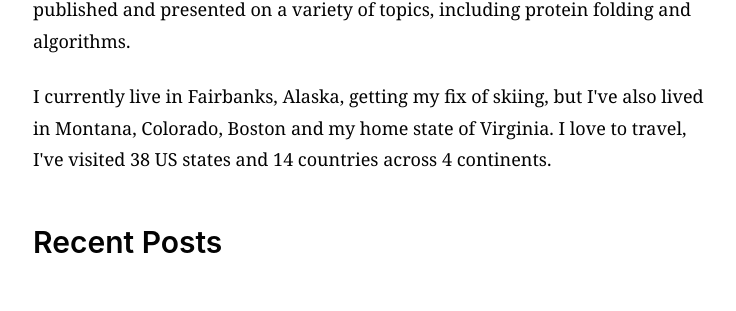
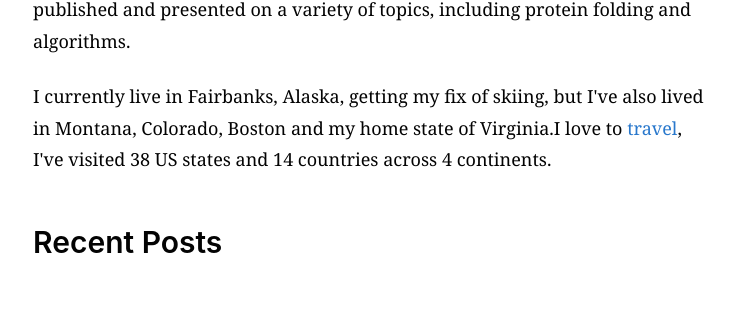
Before and after one commit to armcknight/mcknight.io, a Jekyll site: the page built from index.html, in a window 1280 px wide. Shown: the part 410-721 px from the top of the page, without its empty margins (271-1007 px from the left). Built offline with Jekyll 4.4.1, drawn with Linux system fonts in a browser that asks for light colours.

Commit message:
link to travel site from home page

```diff
--- /dev/null
+++ b/_plugins/travel_data.rb
@@ -0,0 +1,27 @@
+# frozen_string_literal: true
+
+# Makes the travel data readable from the main site, as `site.data.travel`.
+#
+# The data belongs to the site that owns it, travel/_data/travel.yml, and this
+# site excludes that whole directory so the two never build into each other.
+# That exclusion also hides the file from Jekyll's own data loading, which is
+# why this exists: the home page counts states and countries from the same file
+# the globe is drawn from, rather than from a copy that would quietly go stale
+# the first time a place is added.
+#
+# Read after Jekyll's own pass, so nothing it loaded is overwritten, and guarded
+# so the site still builds if the travel directory is ever absent.
+
+require 'yaml'
+
+Jekyll::Hooks.register :site, :post_read do |site|
+  path = File.join(site.source, 'travel', '_data', 'travel.yml')
+  next unless File.exist?(path)
+
+  begin
+    site.data['travel'] = YAML.load_file(path)
+  rescue StandardError => e
+    # A broken travel file must not stop the main site from building.
+    Jekyll.logger.warn 'Travel data:', "could not read #{path}: #{e.message}"
+  end
+end
--- a/index.html
+++ b/index.html
@@ -12,7 +12,29 @@ title: "Andrew McKnight's Home Page"
 
   <p>I'm currently a Senior Software Engineer at <a href="https://sentry.io">Sentry</a>. I've built iOS SDKs and apps for quite a while, but I enjoy all types of programming. I've researched, published and presented on a variety of topics, including protein folding and algorithms.</p>
 
-  <p>I currently live in Fairbanks, Alaska, getting my fix of skiing, but I've also lived in Montana, Colorado, Boston and my home state of Virginia. I love to travel, I've visited 38 US states and 14 countries across 4 continents.</p>
+  <p>I currently live in Fairbanks, Alaska, getting my fix of skiing, but I've also lived in Montana, Colorado, Boston and my home state of Virginia. {%- comment -%}
+    Counted from travel/_data/travel.yml, the same file the globe is drawn from,
+    so these can never fall behind the map. _plugins/travel_data.rb is what makes
+    that file readable here, since this site excludes the travel directory.
+
+    States are those with `kind: state`, which is why the District of Columbia is
+    not one of them.
+  {%- endcomment -%}
+  {%- assign us_states = 0 -%}
+  {%- assign country_count = 0 -%}
+  {%- for continent in site.data.travel.continents -%}
+    {%- for country in continent.countries -%}
+      {%- assign country_count = country_count | plus: 1 -%}
+      {%- if country.code == 'US' -%}
+        {%- for region in country.regions -%}
+          {%- if region.kind == 'state' -%}
+            {%- assign us_states = us_states | plus: 1 -%}
+          {%- endif -%}
+        {%- endfor -%}
+      {%- endif -%}
+    {%- endfor -%}
+  {%- endfor -%}
+  I love to <a href="https://travel.mcknight.io">travel</a>, I've visited {{ us_states }} US states and {{ country_count }} countries across {{ site.data.travel.continents.size }} continents.</p>
 
   <h2>Recent Posts</h2>
   <div class="blog-posts">
```
Also changed, not shown: README.md.
